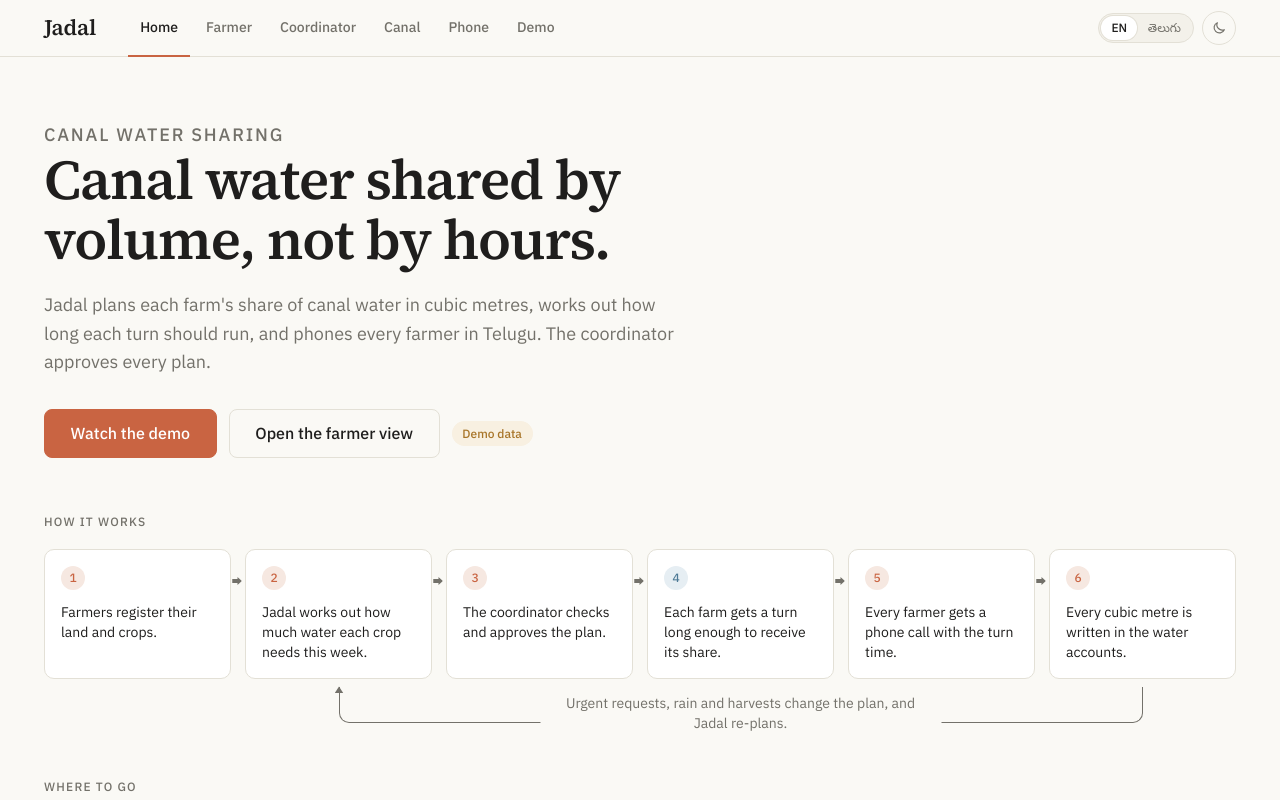
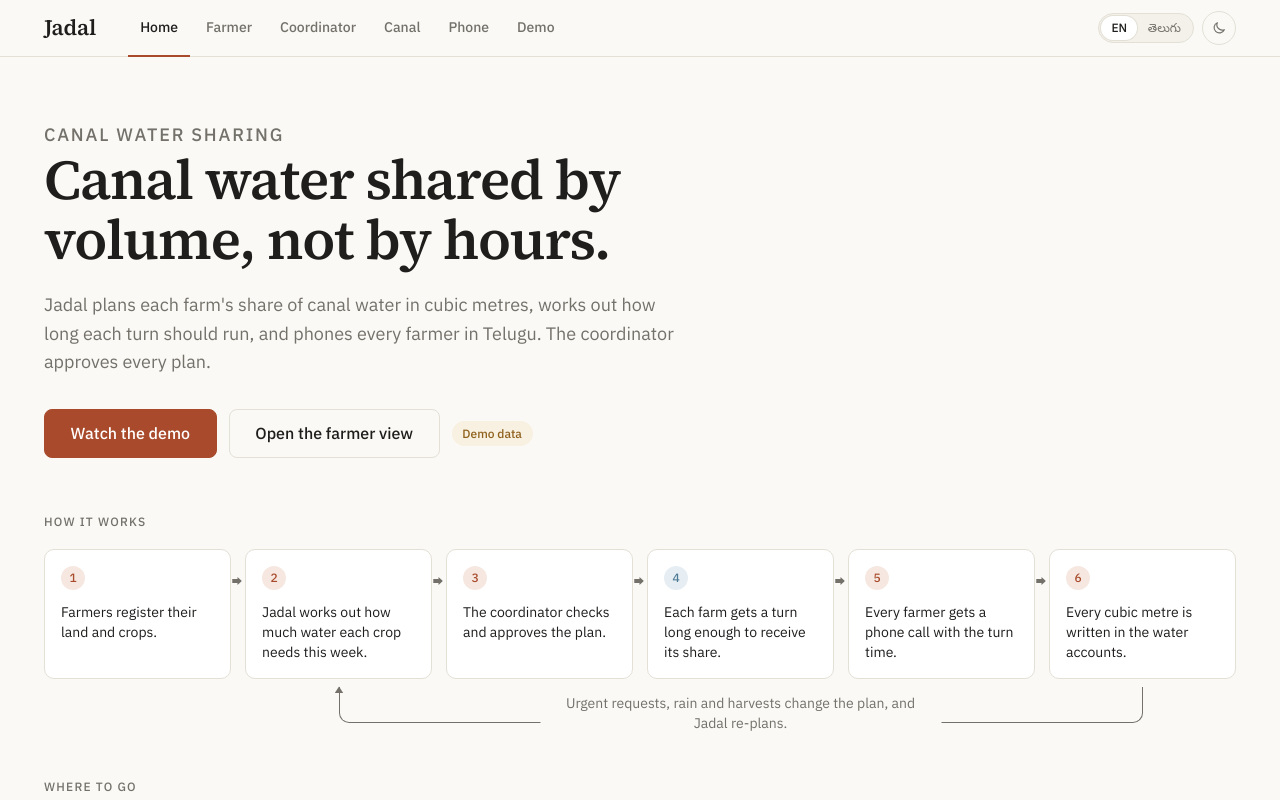
Before and after one commit to Parswanadh/jadal, a React (Vite) app in the folder apps/web/: page / in a window 1280 px wide. Shown: the top 800 px of the page. Built offline with nearby package versions, Linux system fonts and the light colour scheme.

Commit message:
fix(web): raise accent and status colours to WCAG AA
White on the clay accent measured 3.90:1 and the warn pill 3.54:1, both
under the 4.5:1 AA floor. Darken the three light-theme tokens; white on
--accent is now 5.71:1, --warn on --warn-subtle 4.76:1 and --ok on
--ok-subtle 5.13:1.

```diff
--- a/apps/web/src/styles.css
+++ b/apps/web/src/styles.css
@@ -15,7 +15,7 @@
   --rule: #e3e0d6;
 
   /* One accent: clay */
-  --accent: #c96442;
+  --accent: #a84a2b;
   --accent-subtle: #f6e8e1;
   --on-accent: #ffffff;
 
@@ -24,9 +24,9 @@
   --water-subtle: #e6eef3;
 
   /* Status */
-  --ok: #4f7a3a;
+  --ok: #47702f;
   --ok-subtle: #eef3e7;
-  --warn: #a87529;
+  --warn: #8f611d;
   --warn-subtle: #f8f0e1;
   --critical: #b3412e;
   --critical-subtle: #f9e8e4;
```
